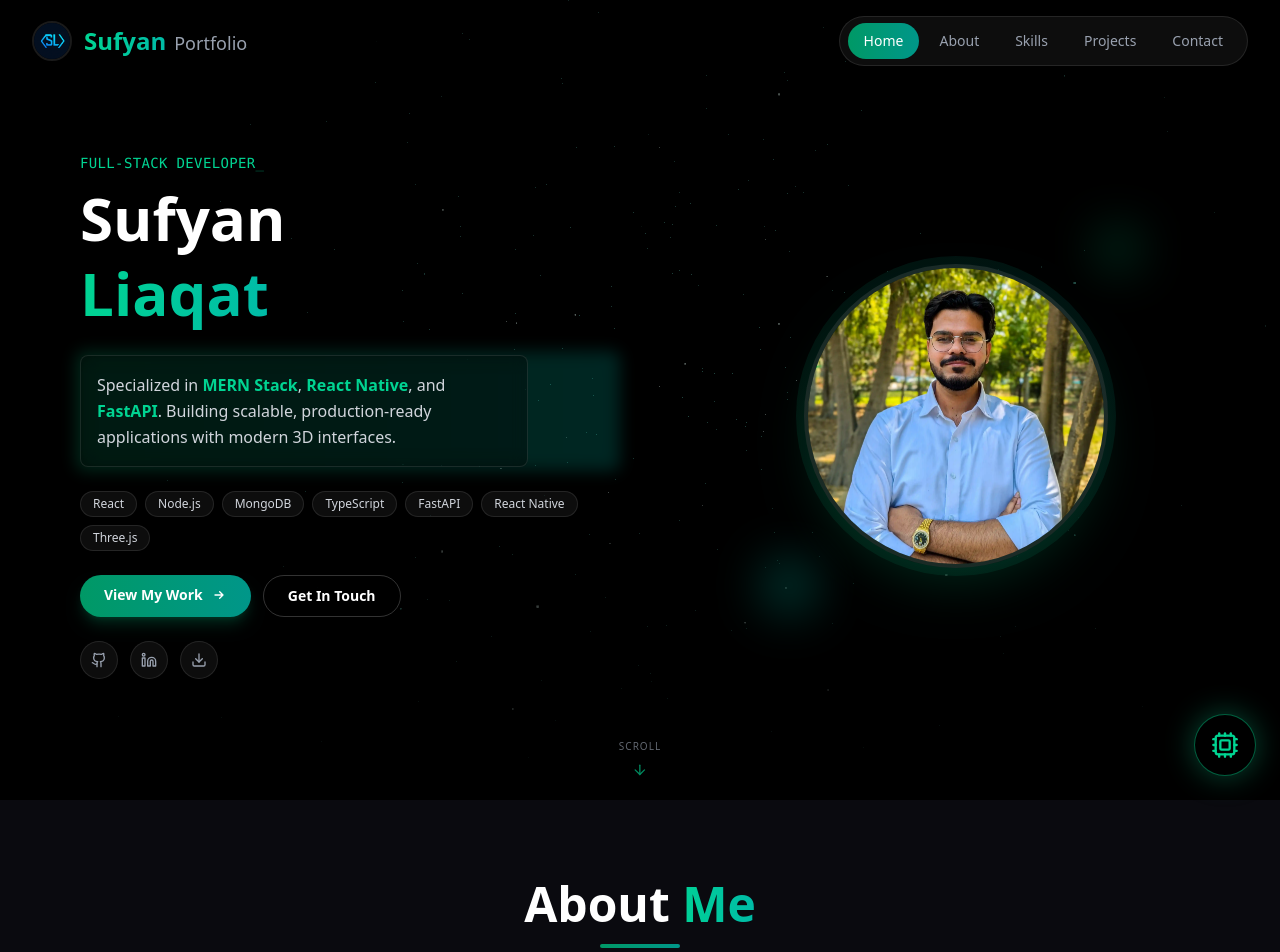
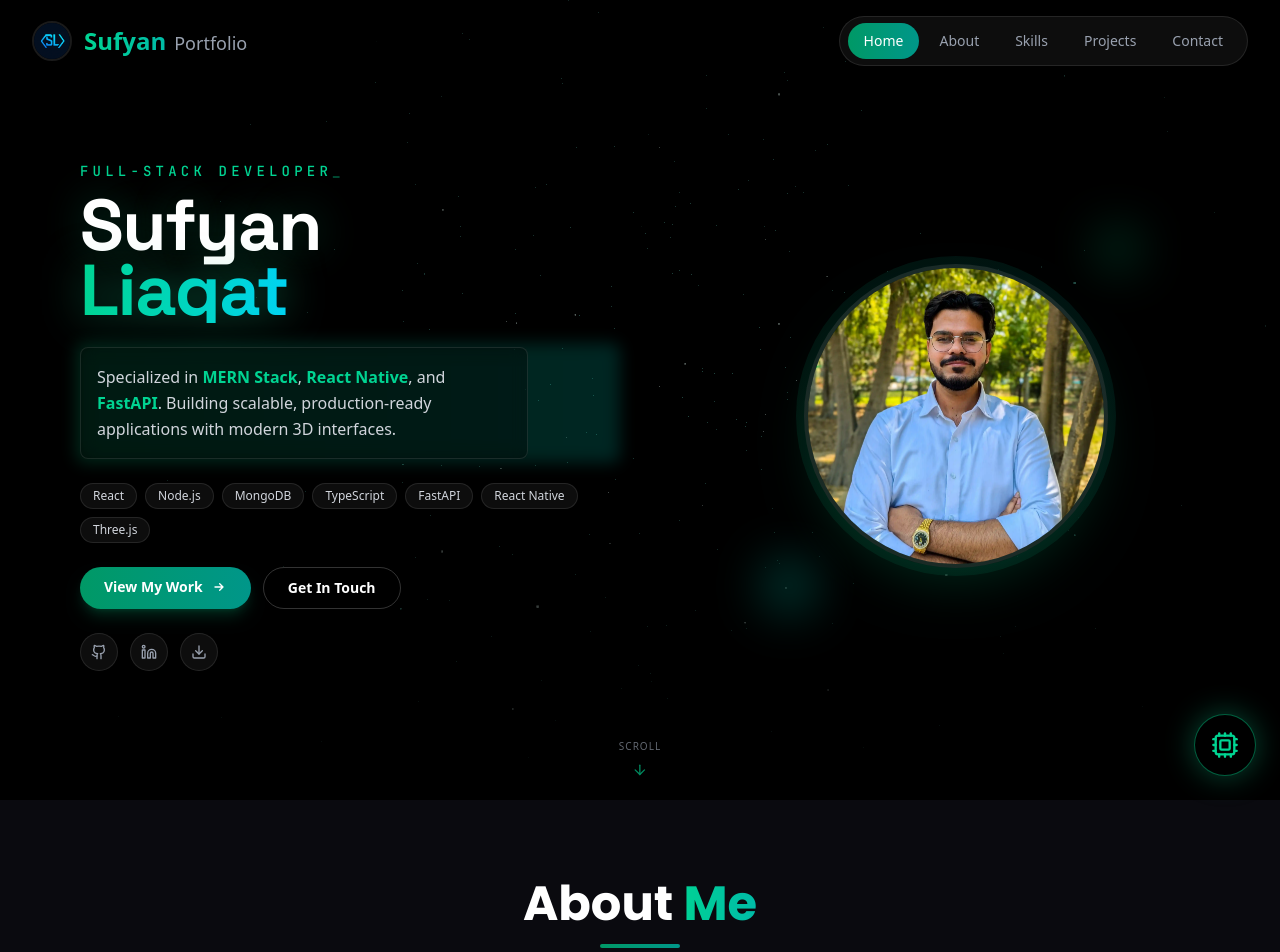
Before and after one commit to sufyan2618/Portfolio, a React (Vite) app: page / in a window 1280 px wide. Shown: the top 952 px of the page. Built offline with nearby package versions, Linux system fonts and the light colour scheme.

Commit message:
feat: enhance typography and add Google Fonts for improved design consistency

```diff
--- a/index.html
+++ b/index.html
@@ -11,6 +11,11 @@
 
     <!-- Viewport -->
     <meta name="viewport" content="width=device-width, initial-scale=1.0" />
+
+    <!-- Google Fonts -->
+    <link rel="preconnect" href="https://fonts.googleapis.com" />
+    <link rel="preconnect" href="https://fonts.gstatic.com" crossorigin />
+    <link href="https://fonts.googleapis.com/css2?family=Poppins:wght@300;400;500;600;700;800;900&family=Space+Grotesk:wght@400;500;600;700&family=JetBrains+Mono:wght@400;500;600;700&display=swap" rel="stylesheet" />
 
     <!-- SEO Meta Tags -->
     <meta name="description" content="Sufyan Liaqat - Full-Stack Developer specializing in MERN, React Native, and FastAPI. Building scalable web and mobile applications." />
--- a/src/components/AboutSection.jsx
+++ b/src/components/AboutSection.jsx
@@ -18,7 +18,7 @@ export const AboutSection = () => {
           transition={{ duration: 0.4 }}
           className="text-center mb-16"
         >
-          <h2 className="text-3xl sm:text-4xl lg:text-5xl font-bold mb-4">
+          <h2 className="text-3xl sm:text-4xl lg:text-5xl font-heading mb-4">
             <span className="text-white">About</span>
             <span className="bg-clip-text text-transparent bg-linear-to-r from-emerald-400 to-teal-500"> Me</span>
           </h2>
@@ -40,7 +40,7 @@ export const AboutSection = () => {
             {/* Main Description Card */}
             <div className="bg-white/5 backdrop-blur-md border border-white/10 rounded-lg p-6 hover:border-emerald-500/50 transition-all duration-300 shadow-lg">
 
-                <h3 className="text-xl font-bold text-white mb-4 flex items-center gap-2">
+                <h3 className="text-xl font-heading text-white mb-4 flex items-center gap-2">
                   <span className="w-2 h-2 bg-emerald-500 rounded-full animate-pulse" />
                   Software Engineering Student & Developer
                 </h3>
--- a/src/components/ContactSection.jsx
+++ b/src/components/ContactSection.jsx
@@ -127,7 +127,7 @@ export const ContactSection = () => {
           transition={{ duration: 0.6 }}
           className="text-center mb-16"
         >
-          <h2 className="text-3xl sm:text-4xl lg:text-5xl font-bold mb-4">
+          <h2 className="text-3xl sm:text-4xl lg:text-5xl font-heading mb-4">
             <span className="text-white">Get In</span>
             <span className="bg-clip-text text-transparent bg-gradient-to-r from-emerald-400 to-teal-500"> Touch</span>
           </h2>
--- a/src/components/ExperienceSection.jsx
+++ b/src/components/ExperienceSection.jsx
@@ -63,7 +63,7 @@ export const ExperienceSection = () => {
           transition={{ duration: 0.6 }}
           className="text-center mb-20"
         >
-          <h2 className="text-3xl sm:text-4xl lg:text-5xl font-bold mb-4">
+          <h2 className="text-3xl sm:text-4xl lg:text-5xl font-heading mb-4">
             <span className="text-white">Professional</span>
             <span className="bg-clip-text text-transparent bg-linear-to-r from-emerald-400 to-teal-500"> Journey</span>
           </h2>
--- a/src/components/HeroSection.jsx
+++ b/src/components/HeroSection.jsx
@@ -42,21 +42,39 @@ export const HeroSection = () => {
             transition={{ duration: 0.8, ease: "easeOut" }}
             className="space-y-6 lg:pl-12 text-center lg:text-left order-2 lg:order-1"
           >
-            <div className="space-y-2">
+            <div className="space-y-3">
               <motion.div
                 initial={{ opacity: 0, y: 20 }}
                 animate={{ opacity: 1, y: 0 }}
                 transition={{ delay: 0.2 }}
-                className="text-emerald-400 font-medium text-sm tracking-wide uppercase"
+                className="text-emerald-400 font-medium text-xs sm:text-sm tracking-[0.3em] uppercase font-mono"
               >
                 <Typewriter text="Full-Stack Developer" delay={0.5} />
               </motion.div>
-              <h1 className="text-4xl sm:text-5xl lg:text-6xl font-bold leading-tight">
-                <span className="text-white inline-block hover:scale-105 transition-transform cursor-default">Sufyan</span>
+              <h1 className="text-4xl sm:text-5xl lg:text-6xl xl:text-7xl font-display leading-[0.9] tracking-tight">
+                <motion.span
+                  className="text-white inline-block"
+                  whileHover={{ scale: 1.05, x: 5 }}
+                  transition={{ type: "spring", stiffness: 400, damping: 10 }}
+                  style={{
+                    textShadow: '0 0 40px rgba(16, 185, 129, 0.3), 0 0 80px rgba(16, 185, 129, 0.1)',
+                    fontWeight: 800
+                  }}
+                >
+                  Sufyan
+                </motion.span>
                 <br />
-                <span className="bg-clip-text text-transparent bg-gradient-to-r from-emerald-400 to-teal-500 inline-block hover:scale-105 transition-transform cursor-default">
+                <motion.span
+                  className="bg-clip-text text-transparent bg-gradient-to-r from-emerald-400 via-teal-400 to-cyan-400 inline-block relative"
+                  whileHover={{ scale: 1.05, x: 5 }}
+                  transition={{ type: "spring", stiffness: 400, damping: 10 }}
+                  style={{
+                    fontWeight: 900,
+                    filter: 'drop-shadow(0 0 20px rgba(16, 185, 129, 0.5))'
+                  }}
+                >
                   Liaqat
-                </span>
+                </motion.span>
               </h1>
             </div>
 
--- a/src/components/ProjectsSection.jsx
+++ b/src/components/ProjectsSection.jsx
@@ -32,7 +32,7 @@ export const ProjectsSection = () => {
           transition={{ duration: 0.6 }}
           className="text-center mb-12"
         >
-          <h2 className="text-3xl sm:text-4xl lg:text-5xl font-bold mb-4">
+          <h2 className="text-3xl sm:text-4xl lg:text-5xl font-heading mb-4">
             <span className="text-white">Featured</span>
             <span className="bg-clip-text text-transparent bg-linear-to-r from-emerald-400 to-teal-500"> Projects</span>
           </h2>
--- a/src/components/SkillsSection.jsx
+++ b/src/components/SkillsSection.jsx
@@ -27,7 +27,7 @@ export const SkillsSection = () => {
           transition={{ duration: 0.6 }}
           className="text-center mb-12"
         >
-          <h2 className="text-3xl sm:text-4xl lg:text-5xl font-bold mb-4">
+          <h2 className="text-3xl sm:text-4xl lg:text-5xl font-heading mb-4">
             <span className="text-white">My</span>
             <span className="bg-clip-text text-transparent bg-linear-to-r from-emerald-400 to-teal-500">
               {" "}
--- a/src/index.css
+++ b/src/index.css
@@ -7,6 +7,7 @@
     -webkit-overscroll-behavior: none;
     /* Improve scrolling performance on mobile */
     -webkit-overflow-scrolling: touch;
+    font-family: 'Poppins', -apple-system, BlinkMacSystemFont, 'Segoe UI', sans-serif;
   }
 
   #root {
@@ -45,6 +46,22 @@
     transform: translateZ(0);
     will-change: transform;
   }
+
+  /* Modern Typography */
+  .font-display {
+    font-family: 'Space Grotesk', 'Poppins', sans-serif;
+    font-weight: 700;
+    letter-spacing: -0.02em;
+  }
+
+  .font-heading {
+    font-family: 'Poppins', sans-serif;
+    font-weight: 700;
+  }
+
+  .font-mono {
+    font-family: 'JetBrains Mono', monospace;
+  }
 }
 
 /* Custom Scrollbar */
```
Also changed, not shown: src/lib/data.js.
